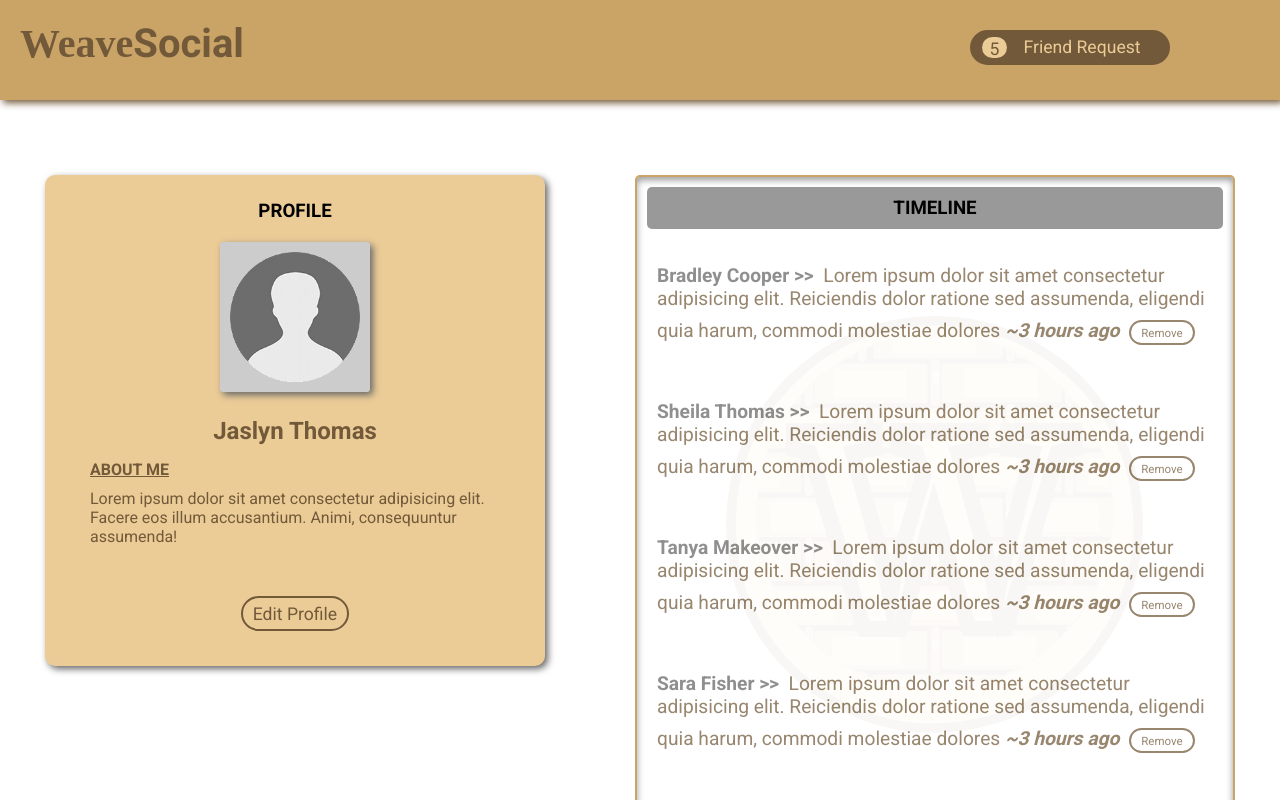
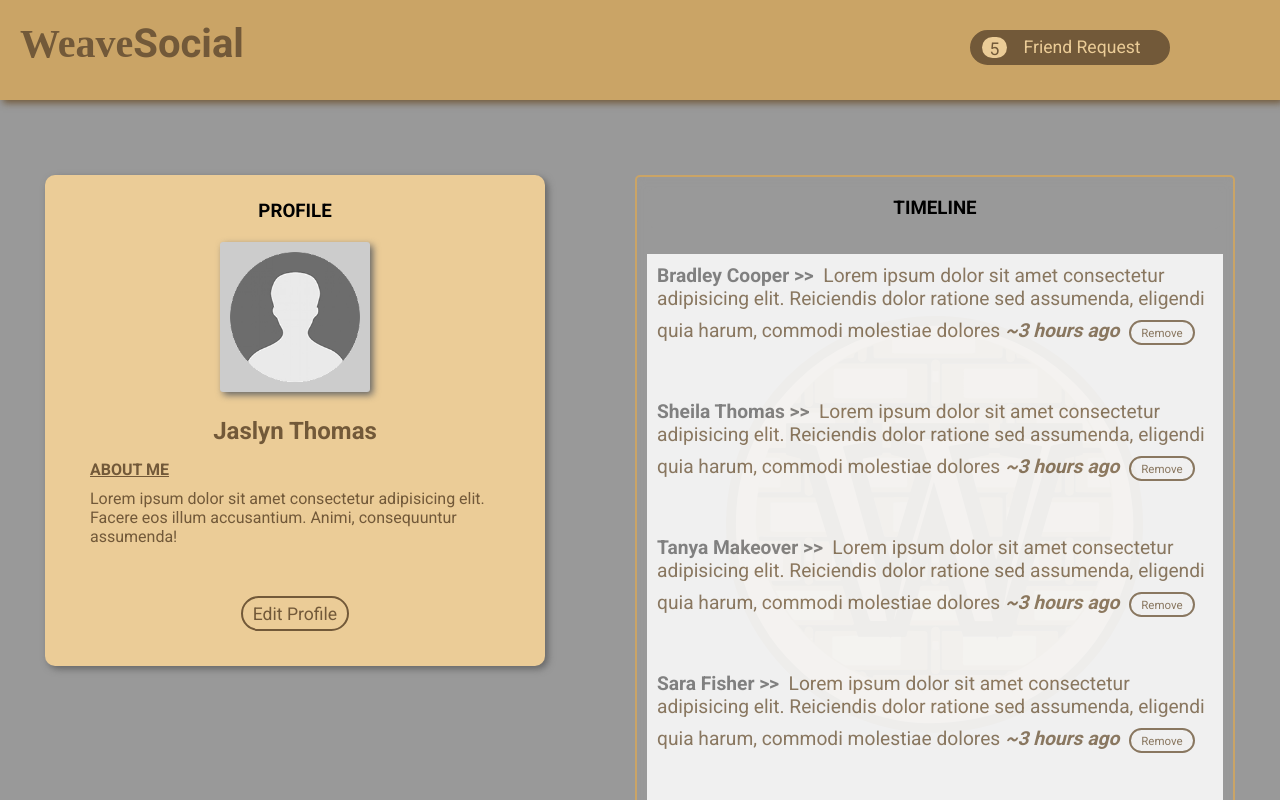
Before and after one commit to allythiel/social-media-front-end, a React (Create React App) app: page / in a window 1280 px wide. Shown: the top 800 px of the page. Built offline with nearby package versions, Linux system fonts and the light colour scheme.

Commit message:
mod Timeline css

```diff
--- a/src/App.css
+++ b/src/App.css
@@ -26,7 +26,7 @@ ul li {
 }
 
 body {
-    background-color: #ffffff;
+    background-color: #999999;
 }
 .content {
     min-height: 700px;
--- a/src/Components/timeline/timeline.css
+++ b/src/Components/timeline/timeline.css
@@ -28,7 +28,9 @@
 }
 
 .timeline h3 {
+   width: 100%;
     background-color: #999999;
     padding: 10px;
-    border-radius: 5px;
+    border-radius: 10px;
+    text-align: center;
 }
```
